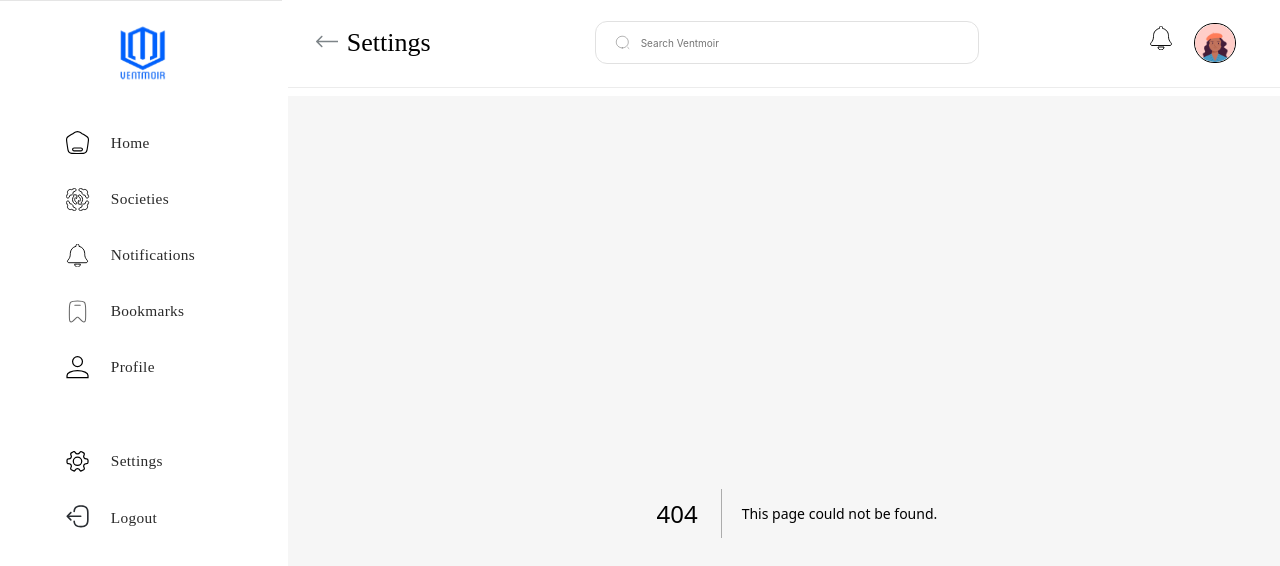
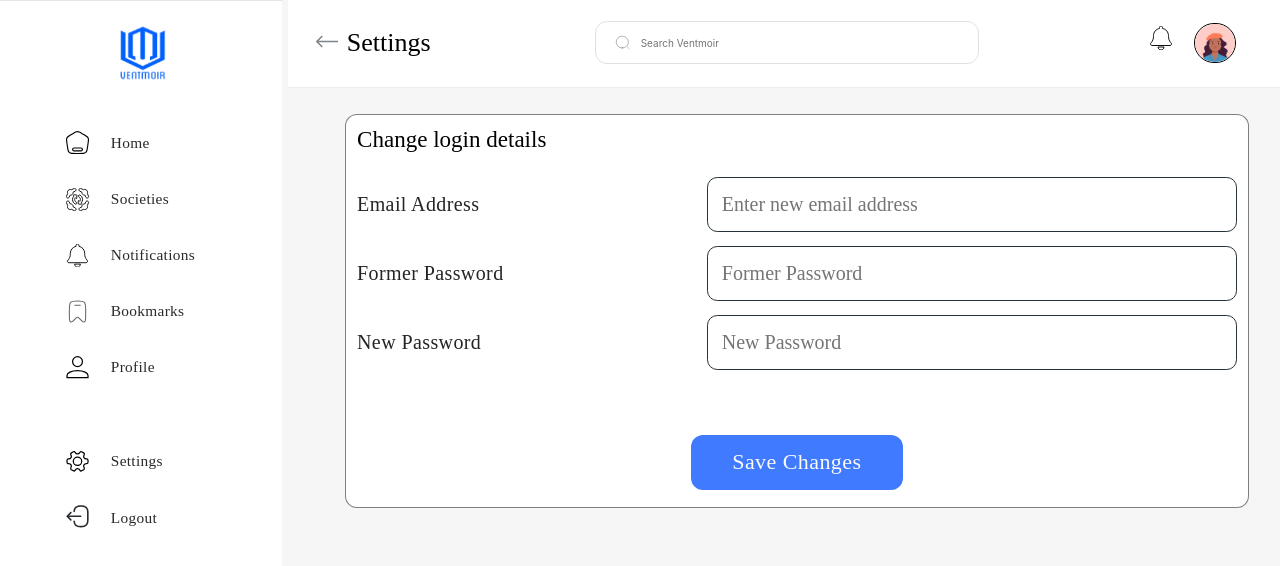
Before and after one commit to ola-irawo/ventmoirNextjs, a Next.js app: page /settings/account in a window 1280 px wide. Before the commit this address had no page. Shown: the top 566 px of the page. Built offline with nearby package versions, Linux system fonts and the light colour scheme.

Commit message:
added settings route

```diff
--- /dev/null
+++ b/src/app/settings/account/page.jsx
@@ -0,0 +1,12 @@
+import React from 'react'
+import AccountSettings from "../../../features/pages/settings/pages/accountSettings/AccountSettings"
+
+const page = () => {
+  return (
+    <main>
+      <AccountSettings />
+    </main>
+  )
+}
+
+export default page
--- /dev/null
+++ b/src/features/pages/settings/components/button/Button.jsx
@@ -0,0 +1,12 @@
+import React from 'react'
+import styles from "./button.module.css"
+
+const Button = () => {
+  return (
+    <button className={styles.saveChangesBtn}>
+      Save Changes
+    </button>
+  )
+}
+
+export default Button
--- /dev/null
+++ b/src/features/pages/settings/components/button/button.module.css
@@ -0,0 +1,16 @@
+.saveChangesBtn {
+  background-color: #407bff;
+  color: #fafafa;
+  width: 21.2rem;
+  height: clamp(5rem, 5vw, 5.5rem);
+  padding: 1.4rem 4.1rem;
+  border-radius: 1.2rem;
+  font-family: Montserrat;
+  font-size: clamp(1.8rem, 1.8vw, 2.2rem);
+  font-weight: 500;
+  line-height: clamp(2.194rem, 2.194vw, 2.682rem);
+  letter-spacing: 0.02em;
+  display: block;
+  margin: 0 auto;
+  margin-top: clamp(5.1rem, 5.1vw, 8.4rem);
+}
--- /dev/null
+++ b/src/features/pages/settings/pages/accountSettings/AccountSettings.jsx
@@ -0,0 +1,55 @@
+import React from 'react'
+import styles from "./accountSetting.module.css"
+import Button from '../../components/button/Button'
+
+const AccountSettings = () => {
+  return (
+    <section>
+        <form className={styles.accountSettingsForm}>
+            <h3 className={styles.accountSettingsHead}>Change login details</h3>
+
+            <section className={styles.inputContainer}>
+
+                <div className={styles.accountSettingsInputContainer}>
+                    <label className={styles.accountSettingsLabel}>
+                        Email Address
+                    </label>
+                    <input
+                        type="email"
+                        placeholder="Enter new email address"
+                        className={styles.accountSettingsInput}
+                    />
+                </div>
+
+                <div className={styles.accountSettingsInputContainer}>
+                    <label className={styles.accountSettingsLabel}>
+                        Former Password
+                    </label>
+                    <input
+                        type="email"
+                        placeholder="Former Password"
+                        className={styles.accountSettingsInput}
+                    />
+                </div>
+
+                <div className={styles.accountSettingsInputContainer}>
+                    <label className={styles.accountSettingsLabel}>
+                        New Password
+                    </label>
+                    <input
+                        type="passowrd"
+                        placeholder="New Password"
+                        className={styles.accountSettingsInput}
+                    />
+                </div>
+            </section>
+
+
+            <Button />
+        </form>
+    </section>
+
+  )
+}
+
+export default AccountSettings
--- /dev/null
+++ b/src/features/pages/settings/pages/accountSettings/accountSetting.module.css
@@ -0,0 +1,75 @@
+.accountSettingsForm {
+  max-width: 98.1rem;
+  margin: 0 auto;
+  padding: 1rem 1.1rem 1.7rem 1.1rem;
+  border-radius: clamp(1.2rem, 1.2vw, 1.2rem);
+  border: 0.1rem solid #00000080;
+  background-color: #fff;
+}
+
+.accountSettingsHead {
+  font-family: Montserrat;
+  font-size: clamp(1.8rem, 1.8vw, 2.4rem);
+  font-weight: 500;
+  line-height: clamp(2.194rem, 2.194vw, 2.926rem);
+  color: #4e4e4e;
+  margin-bottom: clamp(2.1rem, 2.1vw, 2.4rem);
+}
+
+.inputContainer {
+  display: grid;
+  gap: clamp(1.1rem, 1.1vw, 2rem);
+}
+
+.accountSettingsInputContainer {
+  display: grid;
+  gap: 0.6rem;
+}
+
+.accountSettingsLabel {
+  font-family: Montserrat;
+  font-size: clamp(1.6rem, 1.6vw, 2rem);
+  font-weight: 500;
+  line-height: clamp(1.95rem, 1.95vw, 2.438rem);
+  letter-spacing: 0.02em;
+  color: #000000db;
+}
+
+.accountSettingsInput {
+  font-family: Montserrat;
+  font-size: clamp(1.6rem, 1.6vw, 2rem);
+  font-weight: 400;
+  line-height: clamp(1.707rem, 1.707vw, 2.438rem);
+  width: 314px;
+  width: 100%;
+  height: clamp(4.3rem, 4.3vw, 6.1rem);
+  border-radius: clamp(0.8rem, 0.8vw, 1.2rem);
+  border: 0.1rem solid #263238;
+  padding: 1.3rem 1.4rem;
+}
+
+@media (min-width: 768px) {
+  /* .accountSettingsForm {
+    width: clamp(60.6rem, 60.6vw, 98.1rem);
+  } */
+
+  .accountSettingsHead {
+    color: #000;
+  }
+
+  .accountSettingsInputContainer {
+    display: flex;
+    align-items: center;
+    justify-content: space-between;
+  }
+
+  .accountSettingsInput {
+    width: clamp(31.4rem, 41.4vw, 54rem);
+  }
+}
+
+@media (min-width: 1028px) {
+  .accountSettingsForm {
+    width: clamp(70.6rem, 70.6vw, 98.1rem);
+  }
+}
```
Also changed, not shown: src/app/settings/block_and_muted/page.jsx (added, +11 -0 lines), src/app/settings/notifications/page.jsx (added, +11 -0 lines), src/app/settings/profile/page.jsx (added, +11 -0 lines), src/features/pages/settings/components/ArrowSvg.jsx (added, +22 -0 lines), src/features/pages/settings/layout/SettingsLayout.jsx (added, +50 -0 lines), src/features/pages/settings/layout/settingsLayout.module.css (added, +47 -0 lines).
